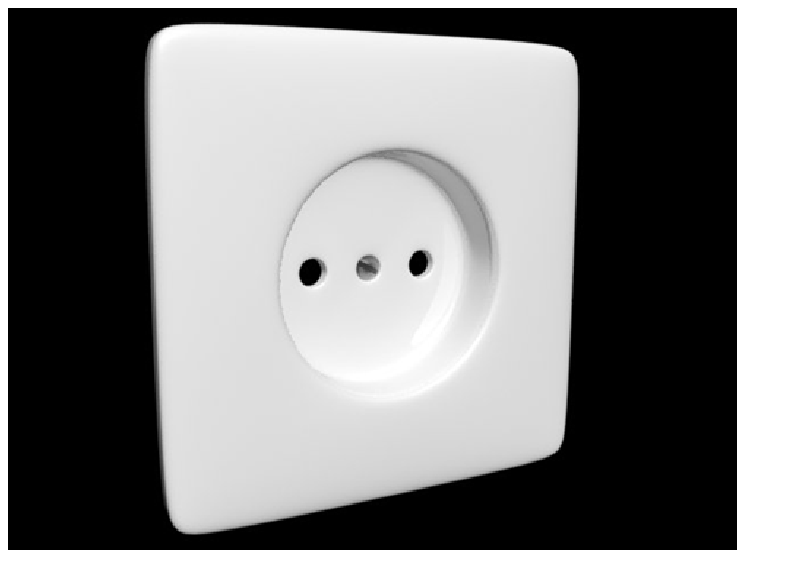
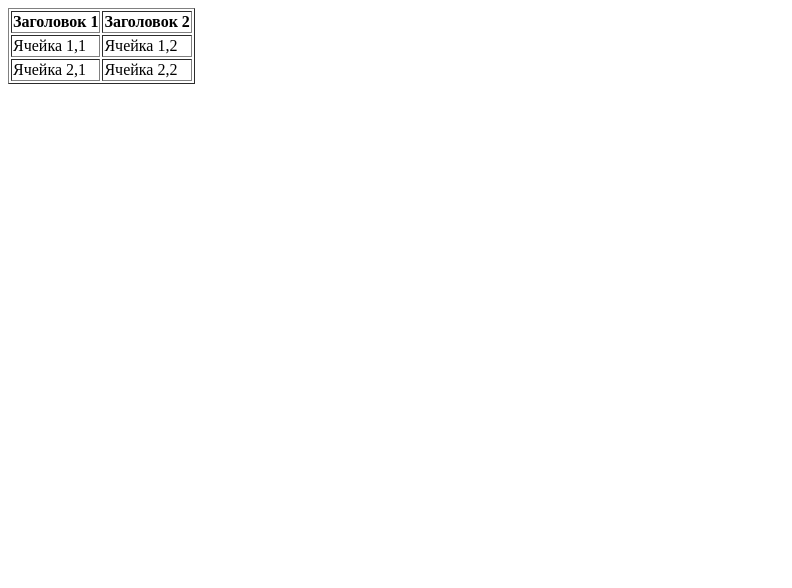
Before and after one commit to IvaPopov/8, a plain HTML site: page index.html in a window 1280 px wide. Shown: the whole page, without its empty margins (0-792 px from the left). Drawn offline with Linux system fonts and the light colour scheme.

Commit message:
Update index.html

```diff
--- a/index.html
+++ b/index.html
@@ -6,8 +6,24 @@
 </head>
 
 <body>
-
-<img src ="Разетка.png">
+<table border="1">
+  <thead>
+  <tr>
+    <th>Заголовок 1</th>
+    <th>Заголовок 2</th>
+  </tr>
+</thead>
+<tbody>
+  <tr>
+    <td>Ячейка 1,1</td>
+    <td>Ячейка 1,2</td>
+  </tr>
+  <tr>
+    <td>Ячейка 2,1</td>
+    <td>Ячейка 2,2</td>
+  </tr>
+</tbody>
+</table>
 
 
 </body>
```
